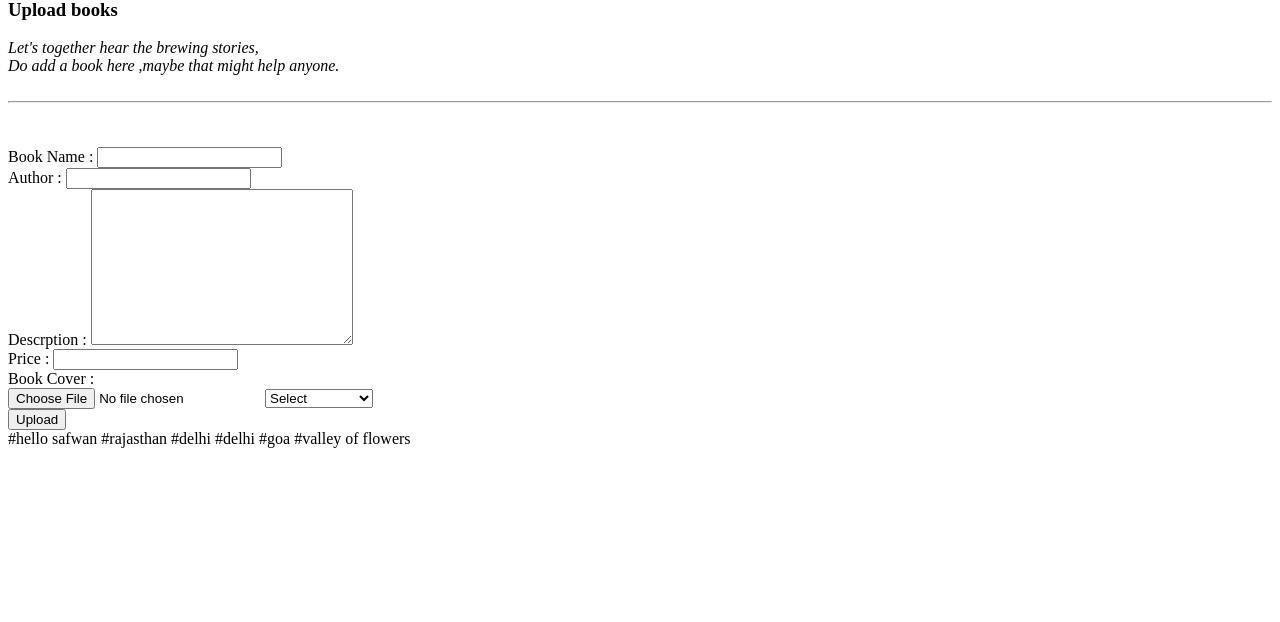
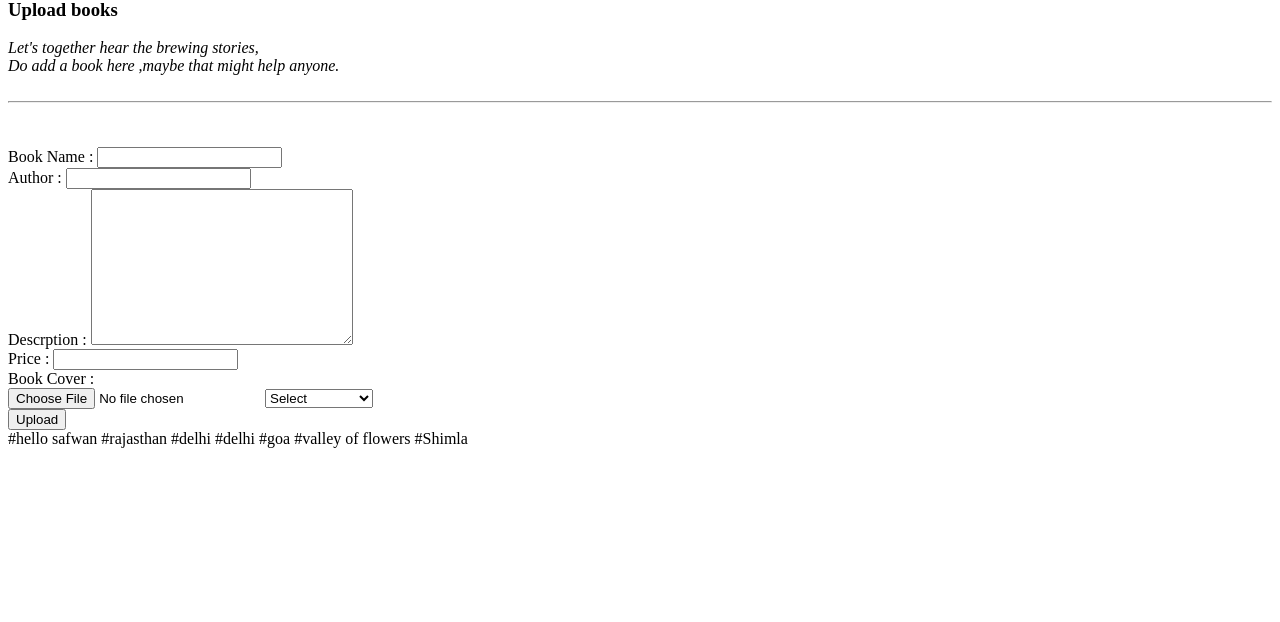
Before and after one commit to safwan027/new-one, a Django app: page /addbook/ in a window 1280 px wide. Shown: the part 20-642 px from the top of the page. Run offline with Django 5.2, Linux system fonts and the light colour scheme; a user stored in the database is signed in.

Commit message:
6th commit

```diff
--- a/book_project/book_app/templates/add_book.html
+++ b/book_project/book_app/templates/add_book.html
@@ -55,3 +55,4 @@
 #delhi
 #goa
 #valley of flowers
+#Shimla
```
